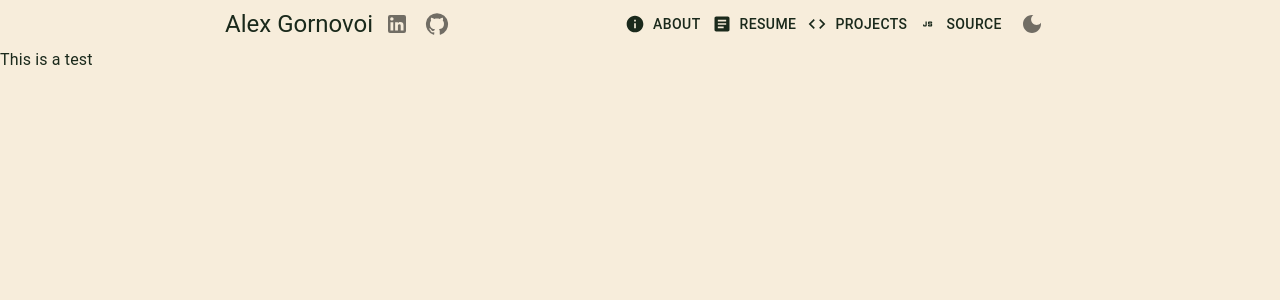
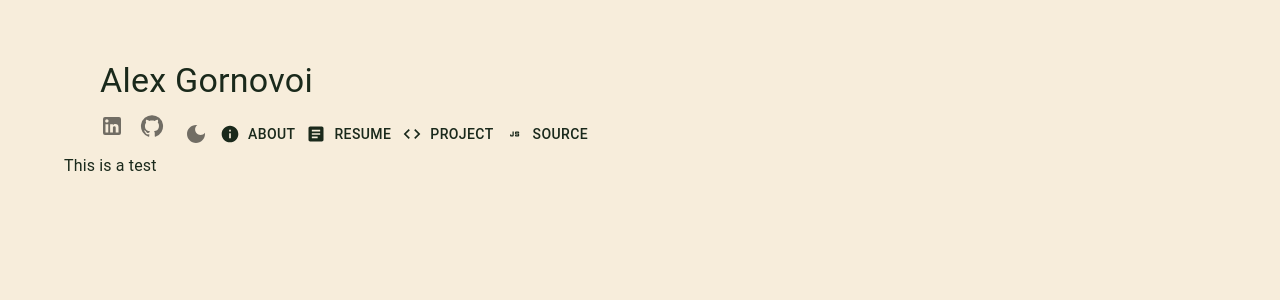
Before and after one commit to alexgornovoi/resume-website, a Next.js app: page / in a window 1280 px wide. Shown: the top 300 px of the page. Built offline with nearby package versions, Linux system fonts and the light colour scheme.

Commit message:
dynamic menu bar

```diff
--- a/components/buttons.js
+++ b/components/buttons.js
@@ -1,19 +1,77 @@
 import TabButton from "./tabButton"
-import { Code, Info, Javascript, Article } from "@mui/icons-material"
-import { ButtonGroup } from "@mui/material"
-import NextLink from "next/link"
+import {React, useState} from "react"
+import { Code, Info, Javascript, Article, Menu as MenuIcon } from "@mui/icons-material"
+import { ButtonGroup, IconButton, Menu, MenuItem } from "@mui/material"
 
-const Buttons = () => {
-    const aStyling = { textDecoration: 'none', color: 'inherit' }
+const values = [
+    { text: "About", icon: <Info />, href: "/", newWindow: false },
+    { text: "Resume", icon: <Article />, href: "/resume", newWindow: false },
+    { text: "Project", icon: <Code />, href: "/projects", newWindow: false },
+    { text: "Source", icon: <Javascript />, href: "https://github.com/alexgornovoi/resume-website", newWindow: true }
+]
 
+const buttonList = values.map(
+    (value) => {
+        return (
+            <TabButton
+                key={value.text}
+                text={value.text}
+                icon={value.icon}
+                href={value.href}
+                newWindow={value.newWindow}
+            />
+        )
+    }
+)
+
+const InlineButtons = () => {
     return (
-        <ButtonGroup orientation="horizontal" sx={{ ml: 20 }}>
-            <TabButton text="About" icon={<Info />} href="/" />
-            <TabButton text="Resume" icon={<Article />} href="/resume" />
-            <TabButton text="Projects" icon={<Code />} href="/projects" />
-            <TabButton text="Source" icon={<Javascript />} href="https://github.com/alexgornovoi/resume-website" newWindow />
+        <ButtonGroup orientation="horizontal">
+            {buttonList}
         </ButtonGroup>
     )
 }
 
-export default Buttons
+const DropDownButtons = () => {
+    const [anchorEl, setAnchorEl] = useState(null);
+    const open = Boolean(anchorEl);
+    const handleClick = (event) => {
+        setAnchorEl(event.currentTarget);
+    };
+    const handleClose = () => {
+        setAnchorEl(null);
+    };
+
+    const menuButtons = buttonList.map((button) => {
+        return(
+            <MenuItem key = {button.key} onClick={handleClose}>
+                {button}
+            </MenuItem>
+        )
+    })
+
+    return (
+        <div>
+          <IconButton
+            onClick={handleClick}
+          >
+            <MenuIcon />
+          </IconButton>
+          <Menu
+            anchorEl={anchorEl}
+            open={open}
+            onClose={handleClose}
+          >
+            {menuButtons}
+          </Menu>
+        </div>
+      );
+}
+
+
+const ButtonTypes = {
+    InlineButtons,
+    DropDownButtons
+}
+
+export default ButtonTypes
--- a/components/iconButtons.js
+++ b/components/iconButtons.js
@@ -5,7 +5,7 @@ import { LinkedIn, GitHub } from "@mui/icons-material";
 
 const SocialButton = () => {
     return(
-        <Box sx={{m:0.5}}>
+        <Box sx={{m:0.5}}  display="inline-flex">
             <IconButton
                 onClick={(e) => { e.preventDefault(); window.open("https://www.linkedin.com/in/alexeygornovoi/", '_blank'); }}
             >
@@ -16,6 +16,7 @@ const SocialButton = () => {
             >
                 <GitHub />
             </IconButton>
+
         </Box>
     )
 }
--- a/components/menuBar.js
+++ b/components/menuBar.js
@@ -1,21 +1,25 @@
 import { Box, Container, Typography } from "@mui/material";
-import Buttons from "./buttons";
 import LightSwitch from "./themeSwtich";
 import SocialButton from "./iconButtons";
+import ButtonTypes from "./buttons";
 
-const MenuBar = ({mode, func}) => {
+
+const MenuBar = ({mode, func, width}) => {
+    function getButtonType(width){
+        if(width > 600){ return <ButtonTypes.InlineButtons />}
+        else{return <ButtonTypes.DropDownButtons />}
+    }
 
     return(
-        <Container alignContent={"center"} >
+        <Container alignContent={"center"}>
             <Box
-                display="flex"
-                alignItems="center"
+                alignContent="center"
                 justifyContent="center"
             >
-                <Typography variant="h5">Alex Gornovoi</Typography>
+                <Typography variant="h4" sx={{pl:1.5}}>Alex Gornovoi</Typography>
                 <SocialButton />
-                <Buttons />
                 <LightSwitch mode={mode} func={func}/>
+                {getButtonType(width)}
             </Box>
         </Container>
     )
--- a/components/themeSwtich.js
+++ b/components/themeSwtich.js
@@ -5,7 +5,6 @@ const LightSwitch = ({ mode, func }) => {
     return (
         <IconButton
             onClick={func}
-            sx={{ height: 45, width: 45 }}
         >
             {mode ? <LightMode /> : <DarkMode fontSize="inherit" />}
         </IconButton>
--- /dev/null
+++ b/lib/windowSize.js
@@ -0,0 +1,26 @@
+import { useEffect, useState } from "react";
+
+
+function useWindowSize() {
+    const [windowSize, setWindowSize] = useState({
+      width: undefined,
+      height: undefined,
+    });
+
+    useEffect(() => {
+      if (typeof window !== 'undefined') {
+        function handleResize() {
+          setWindowSize({
+            width: window.innerWidth,
+            height: window.innerHeight,
+          });
+        }
+        window.addEventListener("resize", handleResize);
+        handleResize();
+        return () => window.removeEventListener("resize", handleResize);
+      }
+    }, []);
+    return windowSize;
+  }
+
+  export default useWindowSize
--- a/pages/_app.js
+++ b/pages/_app.js
@@ -1,8 +1,9 @@
 import MenuBar from "../components/menuBar"
 import { ThemeProvider } from "@emotion/react"
-import { CssBaseline } from "@mui/material"
+import { CssBaseline, Box, Container } from "@mui/material"
 import { React, useState, useEffect } from 'react'
 import Themes from "../lib/themes"
+import useWindowSize from "../lib/windowSize"
 
 function MyApp({ Component, pageProps }) {
   const item = {}
@@ -21,13 +22,29 @@ function MyApp({ Component, pageProps }) {
     setMode(!mode)
   }
 
-  return(
+  const size = useWindowSize();
+
+  return (
     <ThemeProvider theme={mode ? Themes.DarkTheme : Themes.LightTheme}>
-    <CssBaseline enableColorScheme />
-    <MenuBar  mode={mode} func={changeMode} />
-      <Component {...pageProps} />
+      <CssBaseline enableColorScheme />
+      <Box
+        display="flex"
+        justifyContent="center"
+        alignItems="center"
+        minHeight="100vh"
+        minWidth="30vh"
+      >
+        <Container maxWidth='lg'>
+        <Box
+          minHeight="85vh"
+        >
+          <MenuBar mode={mode} func={changeMode} width={size.width}/>
+          <Component {...pageProps} />
+        </Box>
+        </Container>
+      </Box>
     </ThemeProvider>
-    )
+  )
 
 }
 
```
